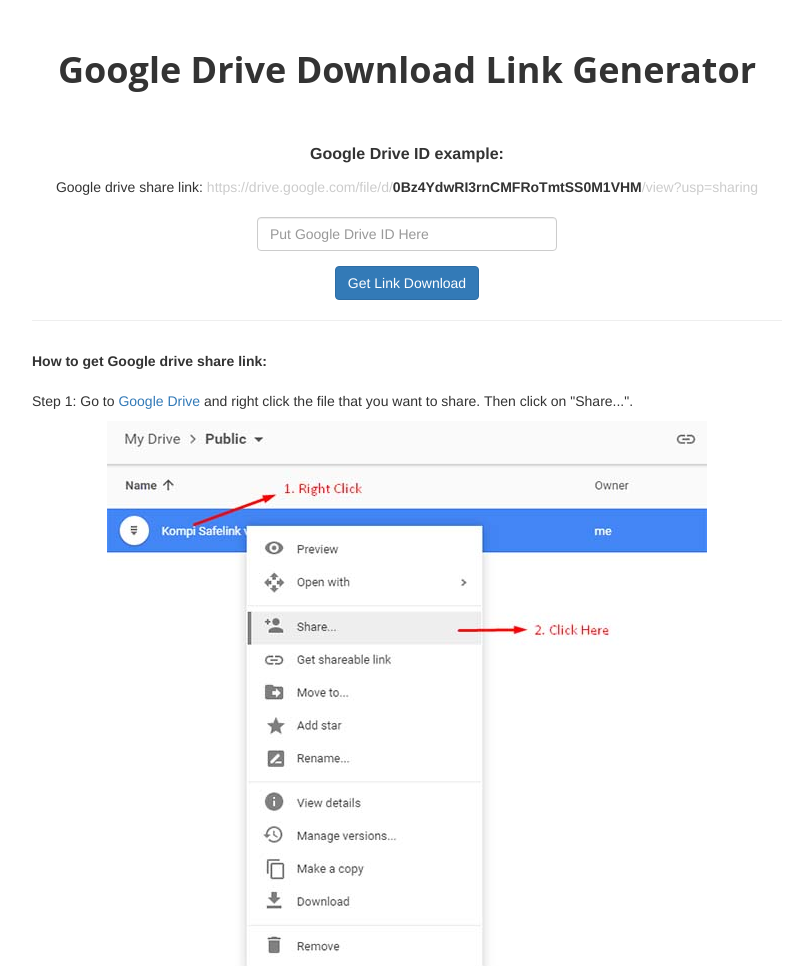
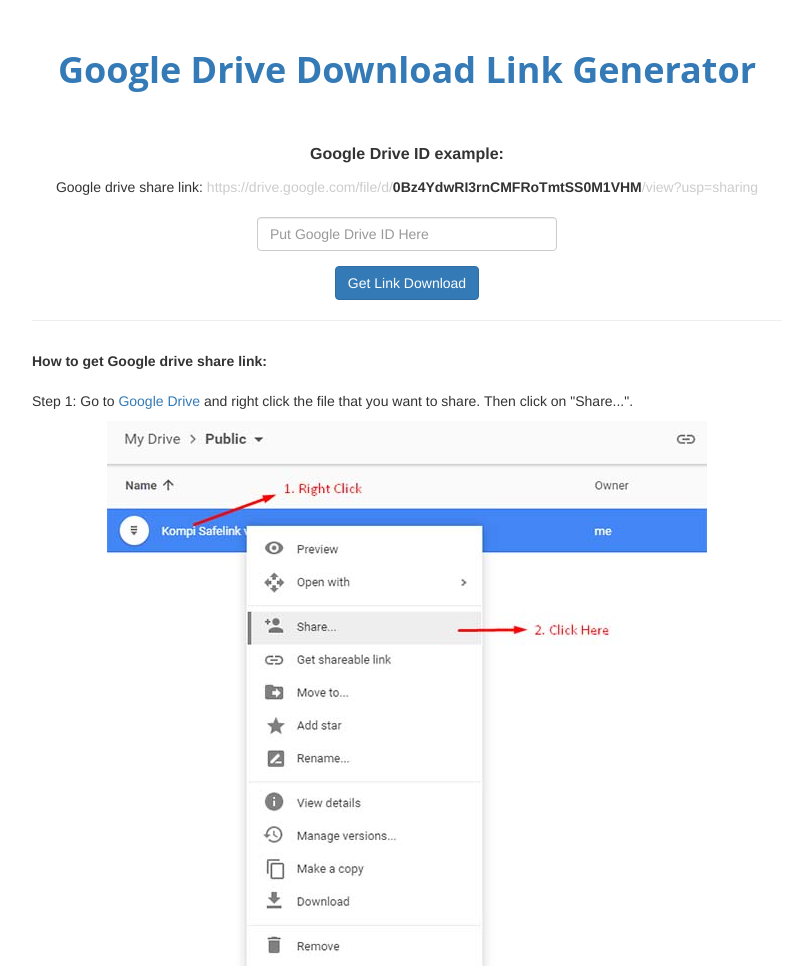
Before and after one commit to entwoti-ed/google-drive-direct-link.github.io, a plain HTML site: page index.html in a window 1280 px wide. Shown: the top 966 px of the page, without its empty margins (233-1021 px from the left). Drawn offline with nearby package versions, Linux system fonts and the light colour scheme.

Commit message:
Update index.html

```diff
--- a/index.html
+++ b/index.html
@@ -3,6 +3,8 @@
 <head>
 <meta charset="UTF-8">
 <meta http-equiv="X-UA-Compatible" content="IE=edge">
+<meta name="keywords" content="Google Drive Direct Link" />
+<meta name="description" content="Google Drive Direct Link Generator for Image, MP3 and Video Files. ... If your file size is smaller than 100MB, the Google Drive API key is optional. ..." />
 <meta name="viewport" content="width=device-width, initial-scale=1">
 <title>Google Drive Download Link Generator</title>
 <link rel="stylesheet" type="text/css" href="https://maxcdn.bootstrapcdn.com/bootstrap/3.3.6/css/bootstrap.min.css">
@@ -10,7 +12,7 @@
 </head>
 <body>
 <div id="page_content">
-  <h1>Google Drive Download Link Generator</h1>
+  <h1><a href="/">Google Drive Download Link Generator</a></h1>
   <div class="container">
     <div class="row">
       <form>
```
